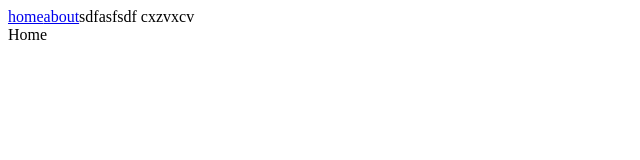
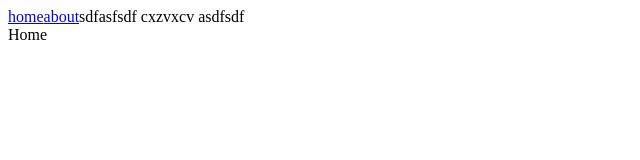
Before and after one commit to nkitaiev/test_versions, a React (Create React App) app: page / in a window 1280 px wide. Shown: the top 160 px of the page, without its empty margins (0-640 px from the left). Built offline with nearby package versions, Linux system fonts and the light colour scheme.

Commit message:
chore(release): asdfasdf

```diff
--- a/src/App.tsx
+++ b/src/App.tsx
@@ -7,6 +7,8 @@ function App() {
         <Navbar />
         sdfasfsdf
         cxzvxcv
+
+        asdfsdf
         <Router />
     </div>
   );
```
